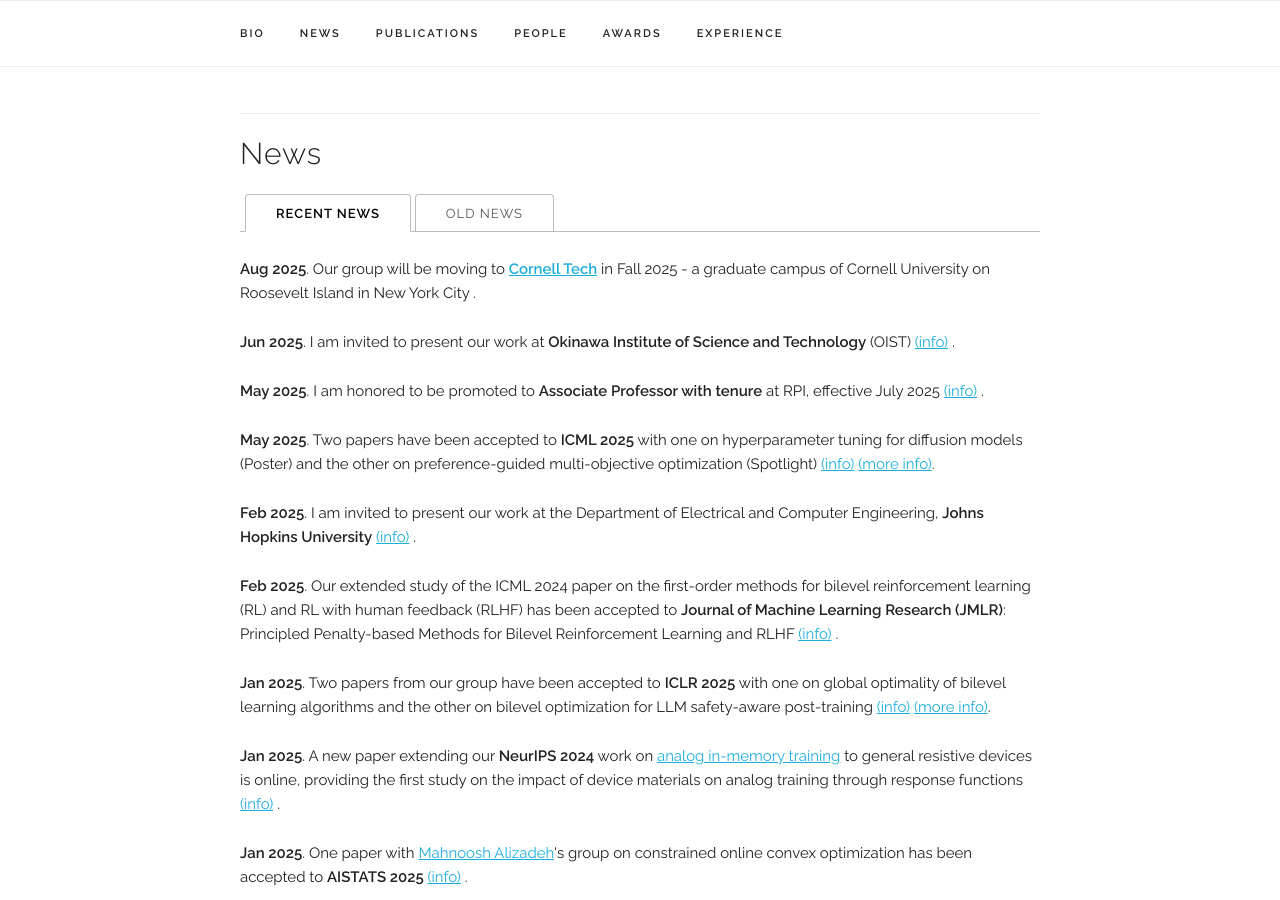
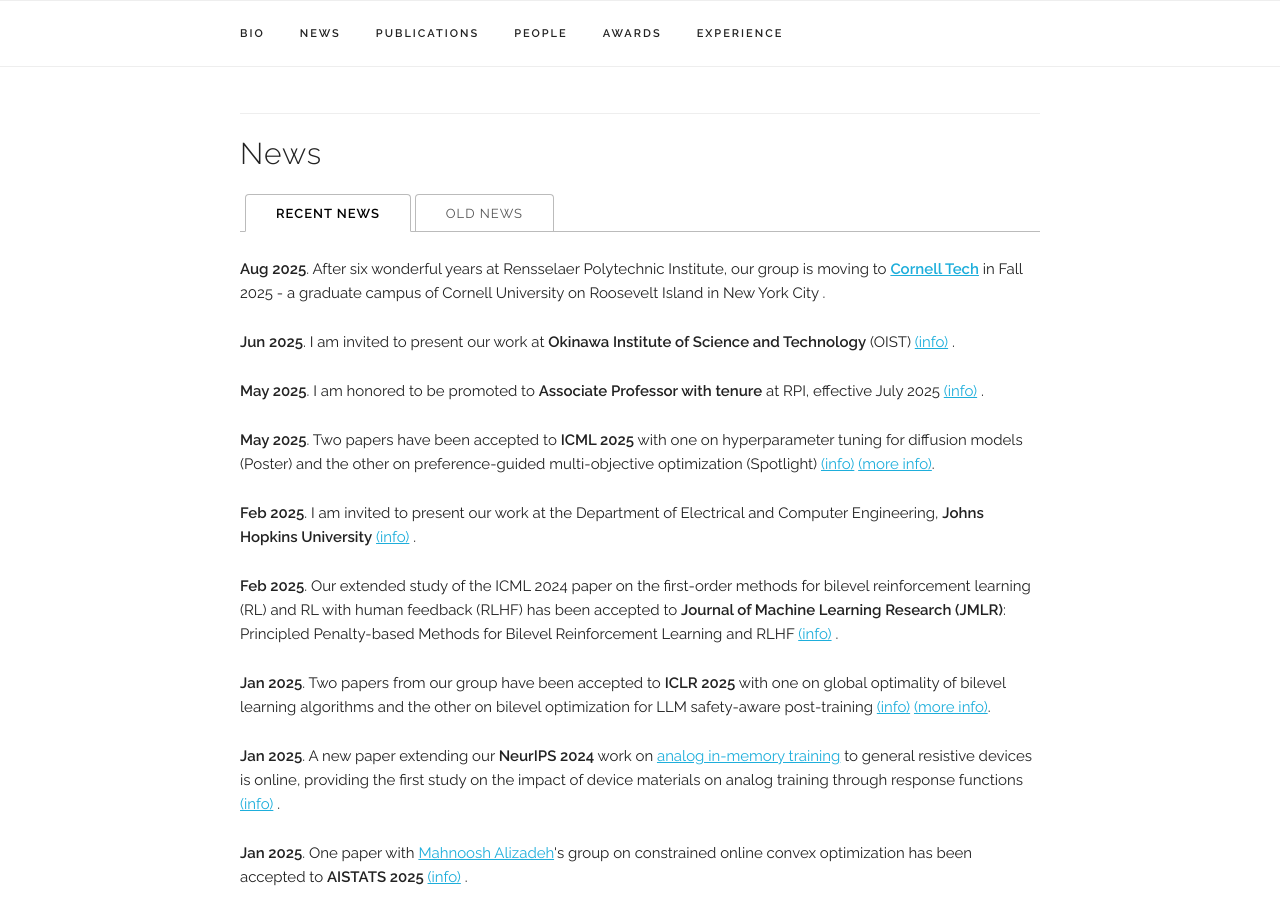
Before and after one commit to chentianyi1991/chentianyi1991.github.io, a Jekyll site: the page built from index.html, in a window 1280 px wide and 900 px high, scrolled down 1061 px. Built offline with Jekyll 4.4.1, drawn with Linux system fonts in a browser that asks for light colours; some web fonts are replaced; comment, search, counter and statistics services are not loaded.

Commit message:
Update news.yaml

```diff
--- a/_data/news.yaml
+++ b/_data/news.yaml
@@ -1,5 +1,5 @@
 news_items:
-  - item: "Our group will be moving to <a href='https://tech.cornell.edu/'target='_blank'><b>Cornell Tech</b></a> in Fall 2025 - a graduate campus of Cornell University on Roosevelt Island in New York City"
+  - item: "After six wonderful years at Rensselaer Polytechnic Institute, our group is moving to <a href='https://tech.cornell.edu/'target='_blank'><b>Cornell Tech</b></a> in Fall 2025 - a graduate campus of Cornell University on Roosevelt Island in New York City"
     date: "Aug 2025"
     selected: y
 
```
